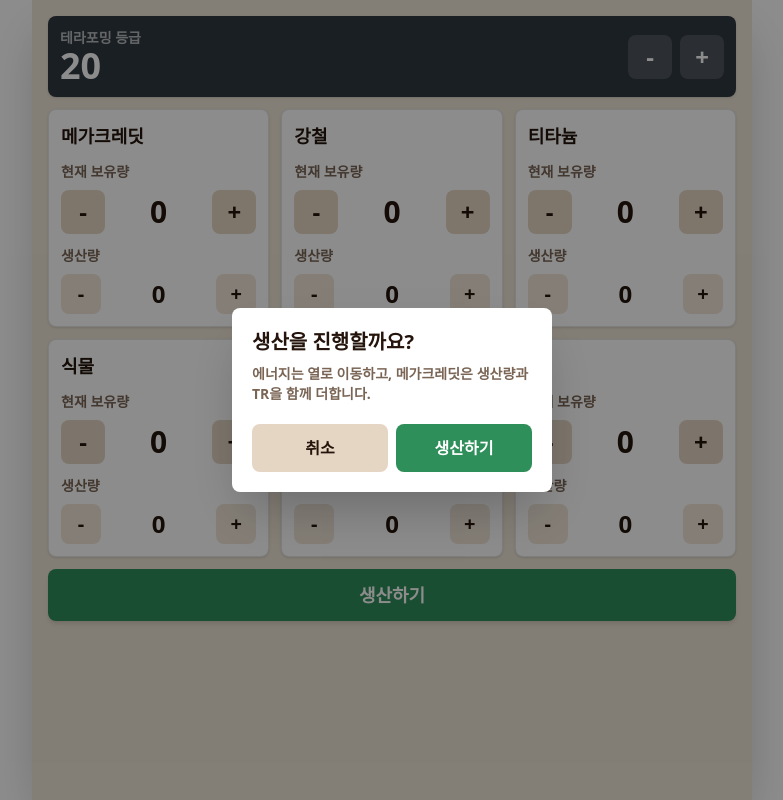
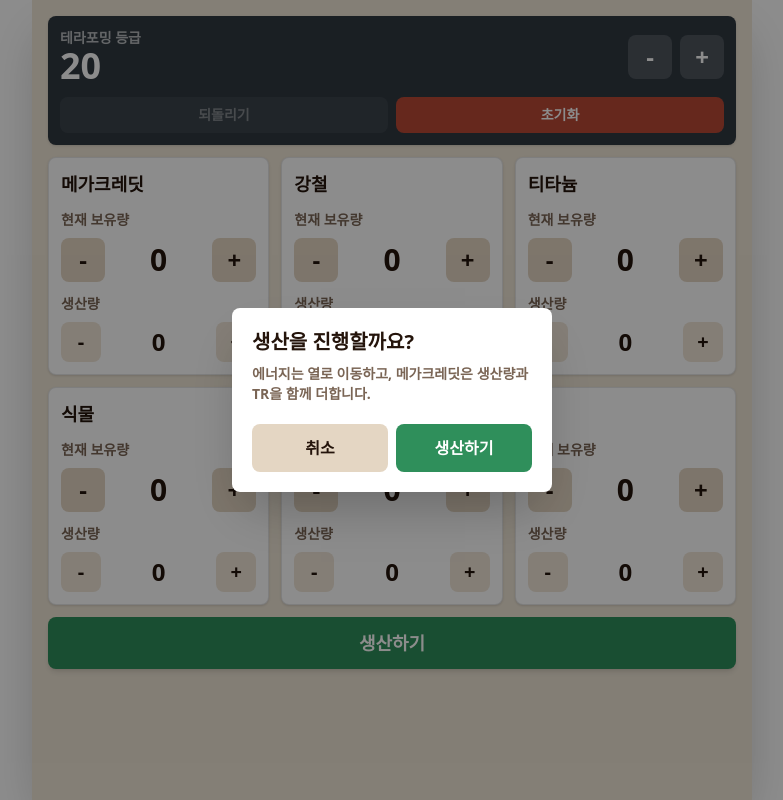
Before and after one commit to jungsmins/board-tools, a Next.js app: page /terraforming-mars in a window 1280 px wide. Both pictures are taken after a click on the button "생산하기". Shown: the whole page, without its empty margins (248-1031 px from the left). Built offline with nearby package versions, Linux system fonts and the light colour scheme.

Commit message:
feat: 되돌리기, 초기화 기능 추가 및 페이지를 ResourceCard, TopStatusPanel, ConfirmDialog 컴포넌트로 분리

```diff
--- a/src/app/terraforming-mars/page.tsx
+++ b/src/app/terraforming-mars/page.tsx
@@ -2,146 +2,86 @@
 
 import { useState } from 'react';
 
+import ConfirmDialog from '@/components/terraforming-mars/ConfirmDialog';
+import ResourceCard from '@/components/terraforming-mars/ResourceCard';
+import TopStatusPanel from '@/components/terraforming-mars/TopStatusPanel';
 import { TERRAFORMING_MARS_RESOURCE_TYPES } from '@/constants/terraformingMars';
 import { useTerraformingMarsStore } from '@/stores/terraformingMars';
 
+type DialogType = 'production' | 'reset' | null;
+
 export default function TerraformingMarsPage() {
-  const [isProductionDialogOpen, setIsProductionDialogOpen] = useState(false);
+  const [dialogType, setDialogType] = useState<DialogType>(null);
   const {
     resources,
     tr,
+    history,
     adjustAmount,
     adjustProduction,
     adjustTR,
     runProduction,
+    undo,
+    resetAll,
   } = useTerraformingMarsStore();
 
   return (
     <main className='min-h-dvh bg-white text-[#24140b]'>
       <div className='mx-auto min-h-dvh w-full max-w-[430px] bg-[#efe6d6] p-4 shadow-2xl landscape:max-w-[720px]'>
-        <section className='mb-4 rounded-lg bg-[#2f3840] p-4 text-white shadow-sm landscape:mb-3 landscape:p-3'>
-          <div className='flex items-center justify-between gap-3'>
-            <div>
-              <p className='text-sm font-bold text-white/65'>테라포밍 등급</p>
-              <strong className='text-5xl font-black leading-none landscape:text-4xl'>
-                {tr}
-              </strong>
-            </div>
-            <div className='flex items-center gap-2'>
-              <button
-                className='flex h-11 w-11 items-center justify-center rounded-lg bg-white/15 text-2xl font-bold text-white'
-                onClick={() => adjustTR(-1)}
-              >
-                -
-              </button>
-              <button
-                className='flex h-11 w-11 items-center justify-center rounded-lg bg-white/15 text-2xl font-bold text-white'
-                onClick={() => adjustTR(1)}
-              >
-                +
-              </button>
-            </div>
-          </div>
-        </section>
+        <TopStatusPanel
+          tr={tr}
+          canUndo={history.length > 0}
+          onTRChange={adjustTR}
+          onUndo={undo}
+          onReset={() => setDialogType('reset')}
+        />
 
         <section className='grid grid-cols-2 gap-3 landscape:grid-cols-3'>
           {TERRAFORMING_MARS_RESOURCE_TYPES.map((type) => {
             const resource = resources[type];
 
             return (
-              <article
+              <ResourceCard
                 key={resource.type}
-                className='rounded-lg border border-black/10 bg-white p-4 shadow-sm landscape:p-3'
-              >
-                <h1 className='mb-4 text-xl font-bold landscape:mb-3 landscape:text-lg'>
-                  {resource.name}
-                </h1>
-
-                <div className='mb-4 landscape:mb-3'>
-                  <p className='mb-2 text-sm font-bold text-[#7a6555]'>
-                    현재 보유량
-                  </p>
-                  <div className='flex items-center justify-between gap-2'>
-                    <button
-                      className='flex h-11 w-11 items-center justify-center rounded-lg bg-[#e4d6c3] text-2xl font-bold'
-                      onClick={() => adjustAmount(resource.type, -1)}
-                    >
-                      -
-                    </button>
-                    <strong className='text-4xl font-black leading-none landscape:text-3xl'>
-                      {resource.amount}
-                    </strong>
-                    <button
-                      className='flex h-11 w-11 items-center justify-center rounded-lg bg-[#e4d6c3] text-2xl font-bold'
-                      onClick={() => adjustAmount(resource.type, 1)}
-                    >
-                      +
-                    </button>
-                  </div>
-                </div>
-
-                <div>
-                  <p className='mb-2 text-sm font-bold text-[#7a6555]'>
-                    생산량
-                  </p>
-                  <div className='flex items-center justify-between gap-2'>
-                    <button
-                      className='flex h-10 w-10 items-center justify-center rounded-lg bg-[#f0e6d8] text-xl font-bold'
-                      onClick={() => adjustProduction(resource.type, -1)}
-                    >
-                      -
-                    </button>
-                    <strong className='text-3xl font-black leading-none landscape:text-2xl'>
-                      {resource.production}
-                    </strong>
-                    <button
-                      className='flex h-10 w-10 items-center justify-center rounded-lg bg-[#f0e6d8] text-xl font-bold'
-                      onClick={() => adjustProduction(resource.type, 1)}
-                    >
-                      +
-                    </button>
-                  </div>
-                </div>
-              </article>
+                resource={resource}
+                onAmountChange={adjustAmount}
+                onProductionChange={adjustProduction}
+              />
             );
           })}
         </section>
 
         <button
           className='mt-4 flex w-full items-center justify-center rounded-lg bg-[#2f8f5b] px-4 py-4 text-lg font-bold text-white shadow-md landscape:mt-3 landscape:py-3'
-          onClick={() => setIsProductionDialogOpen(true)}
+          onClick={() => setDialogType('production')}
         >
           생산하기
         </button>
       </div>
 
-      {isProductionDialogOpen && (
-        <div className='fixed inset-0 flex items-center justify-center bg-black/45 p-4'>
-          <section className='w-full max-w-[320px] rounded-lg bg-white p-5 shadow-2xl'>
-            <h2 className='mb-2 text-xl font-bold'>생산을 진행할까요?</h2>
-            <p className='mb-5 text-sm font-bold text-[#7a6555]'>
-              에너지는 열로 이동하고, 메가크레딧은 생산량과 TR을 함께
-              더합니다.
-            </p>
-            <div className='grid grid-cols-2 gap-2'>
-              <button
-                className='flex items-center justify-center rounded-lg bg-[#e4d6c3] px-4 py-3 font-bold'
-                onClick={() => setIsProductionDialogOpen(false)}
-              >
-                취소
-              </button>
-              <button
-                className='flex items-center justify-center rounded-lg bg-[#2f8f5b] px-4 py-3 font-bold text-white'
-                onClick={() => {
-                  runProduction();
-                  setIsProductionDialogOpen(false);
-                }}
-              >
-                생산하기
-              </button>
-            </div>
-          </section>
-        </div>
+      {dialogType === 'production' && (
+        <ConfirmDialog
+          title='생산을 진행할까요?'
+          description='에너지는 열로 이동하고, 메가크레딧은 생산량과 TR을 함께 더합니다.'
+          confirmLabel='생산하기'
+          onCancel={() => setDialogType(null)}
+          onConfirm={() => {
+            runProduction();
+            setDialogType(null);
+          }}
+        />
+      )}
+
+      {dialogType === 'reset' && (
+        <ConfirmDialog
+          title='초기화할까요?'
+          description='현재 자원, 생산량, TR, 되돌리기 기록이 모두 처음 상태로 돌아갑니다.'
+          confirmLabel='초기화'
+          onCancel={() => setDialogType(null)}
+          onConfirm={() => {
+            resetAll();
+            setDialogType(null);
+          }}
+        />
       )}
     </main>
   );
--- /dev/null
+++ b/src/components/terraforming-mars/ConfirmDialog.tsx
@@ -0,0 +1,40 @@
+type ConfirmDialogProps = {
+  title: string;
+  description: string;
+  confirmLabel: string;
+  onCancel: () => void;
+  onConfirm: () => void;
+};
+
+export default function ConfirmDialog({
+  title,
+  description,
+  confirmLabel,
+  onCancel,
+  onConfirm,
+}: ConfirmDialogProps) {
+  return (
+    <div className='fixed inset-0 flex items-center justify-center bg-black/45 p-4'>
+      <section className='w-full max-w-[320px] rounded-lg bg-white p-5 shadow-2xl'>
+        <h2 className='mb-2 text-xl font-bold'>{title}</h2>
+        <p className='mb-5 text-sm font-bold text-[#7a6555]'>
+          {description}
+        </p>
+        <div className='grid grid-cols-2 gap-2'>
+          <button
+            className='flex items-center justify-center rounded-lg bg-[#e4d6c3] px-4 py-3 font-bold'
+            onClick={onCancel}
+          >
+            취소
+          </button>
+          <button
+            className='flex items-center justify-center rounded-lg bg-[#2f8f5b] px-4 py-3 font-bold text-white'
+            onClick={onConfirm}
+          >
+            {confirmLabel}
+          </button>
+        </div>
+      </section>
+    </div>
+  );
+}
--- /dev/null
+++ b/src/components/terraforming-mars/ResourceCard.tsx
@@ -0,0 +1,69 @@
+import type {
+  TerraformingMarsResource,
+  TerraformingMarsResourceType,
+} from '@/types/terraformingMars';
+
+type ResourceCardProps = {
+  resource: TerraformingMarsResource;
+  onAmountChange: (type: TerraformingMarsResourceType, delta: number) => void;
+  onProductionChange: (
+    type: TerraformingMarsResourceType,
+    delta: number,
+  ) => void;
+};
+
+export default function ResourceCard({
+  resource,
+  onAmountChange,
+  onProductionChange,
+}: ResourceCardProps) {
+  return (
+    <article className='rounded-lg border border-black/10 bg-white p-4 shadow-sm landscape:p-3'>
+      <h1 className='mb-4 text-xl font-bold landscape:mb-3 landscape:text-lg'>
+        {resource.name}
+      </h1>
+
+      <div className='mb-4 landscape:mb-3'>
+        <p className='mb-2 text-sm font-bold text-[#7a6555]'>현재 보유량</p>
+        <div className='flex items-center justify-between gap-2'>
+          <button
+            className='flex h-11 w-11 items-center justify-center rounded-lg bg-[#e4d6c3] text-2xl font-bold'
+            onClick={() => onAmountChange(resource.type, -1)}
+          >
+            -
+          </button>
+          <strong className='text-4xl font-black leading-none landscape:text-3xl'>
+            {resource.amount}
+          </strong>
+          <button
+            className='flex h-11 w-11 items-center justify-center rounded-lg bg-[#e4d6c3] text-2xl font-bold'
+            onClick={() => onAmountChange(resource.type, 1)}
+          >
+            +
+          </button>
+        </div>
+      </div>
+
+      <div>
+        <p className='mb-2 text-sm font-bold text-[#7a6555]'>생산량</p>
+        <div className='flex items-center justify-between gap-2'>
+          <button
+            className='flex h-10 w-10 items-center justify-center rounded-lg bg-[#f0e6d8] text-xl font-bold'
+            onClick={() => onProductionChange(resource.type, -1)}
+          >
+            -
+          </button>
+          <strong className='text-3xl font-black leading-none landscape:text-2xl'>
+            {resource.production}
+          </strong>
+          <button
+            className='flex h-10 w-10 items-center justify-center rounded-lg bg-[#f0e6d8] text-xl font-bold'
+            onClick={() => onProductionChange(resource.type, 1)}
+          >
+            +
+          </button>
+        </div>
+      </div>
+    </article>
+  );
+}
--- /dev/null
+++ b/src/components/terraforming-mars/TopStatusPanel.tsx
@@ -0,0 +1,58 @@
+type TopStatusPanelProps = {
+  tr: number;
+  canUndo: boolean;
+  onTRChange: (delta: number) => void;
+  onUndo: () => void;
+  onReset: () => void;
+};
+
+export default function TopStatusPanel({
+  tr,
+  canUndo,
+  onTRChange,
+  onUndo,
+  onReset,
+}: TopStatusPanelProps) {
+  return (
+    <section className='mb-4 rounded-lg bg-[#2f3840] p-4 text-white shadow-sm landscape:mb-3 landscape:p-3'>
+      <div className='flex items-center justify-between gap-3'>
+        <div>
+          <p className='text-sm font-bold text-white/65'>테라포밍 등급</p>
+          <strong className='text-5xl font-black leading-none landscape:text-4xl'>
+            {tr}
+          </strong>
+        </div>
+        <div className='flex items-center gap-2'>
+          <button
+            className='flex h-11 w-11 items-center justify-center rounded-lg bg-white/15 text-2xl font-bold text-white'
+            onClick={() => onTRChange(-1)}
+          >
+            -
+          </button>
+          <button
+            className='flex h-11 w-11 items-center justify-center rounded-lg bg-white/15 text-2xl font-bold text-white'
+            onClick={() => onTRChange(1)}
+          >
+            +
+          </button>
+        </div>
+      </div>
+
+      <div className='mt-3 grid grid-cols-2 gap-2'>
+        <button
+          className='flex items-center justify-center rounded-lg bg-white/15 px-3 py-2 text-sm font-bold text-white disabled:cursor-not-allowed disabled:opacity-40'
+          disabled={!canUndo}
+          onClick={onUndo}
+        >
+          되돌리기
+        </button>
+        <button
+          className='flex items-center justify-center rounded-lg bg-[#b94835] px-3 py-2 text-sm font-bold text-white'
+          onClick={onReset}
+        >
+          초기화
+        </button>
+      </div>
+    </section>
+  );
+}
--- a/src/stores/terraformingMars.ts
+++ b/src/stores/terraformingMars.ts
@@ -11,14 +11,33 @@ import {
 } from '@/lib/terraformingMars';
 import type {
   TerraformingMarsPersistedState,
+  TerraformingMarsSnapshot,
   TerraformingMarsStore,
 } from '@/types/terraformingMars';
+
+const HISTORY_LIMIT = 30;
+
+function createSnapshot(state: TerraformingMarsStore): TerraformingMarsSnapshot {
+  return {
+    resources: structuredClone(state.resources),
+    tr: state.tr,
+    timestamp: Date.now(),
+  };
+}
+
+function appendSnapshot(
+  history: TerraformingMarsSnapshot[],
+  snapshot: TerraformingMarsSnapshot,
+) {
+  return [...history, snapshot].slice(-HISTORY_LIMIT);
+}
 
 export const useTerraformingMarsStore = create<TerraformingMarsStore>()(
   persist(
     (set) => ({
       resources: createInitialTerraformingMarsResources(),
       tr: INITIAL_TERRAFORMING_MARS_TR,
+      history: [],
 
       adjustAmount: (type, delta) =>
         set((state) => {
@@ -32,6 +51,7 @@ export const useTerraformingMarsStore = create<TerraformingMarsStore>()(
                 amount: getNextResourceAmount(resource.amount, delta),
               },
             },
+            history: appendSnapshot(state.history, createSnapshot(state)),
           };
         }),
 
@@ -51,23 +71,39 @@ export const useTerraformingMarsStore = create<TerraformingMarsStore>()(
                 ),
               },
             },
+            history: appendSnapshot(state.history, createSnapshot(state)),
           };
         }),
 
       adjustTR: (delta) =>
         set((state) => ({
           tr: getNextTR(state.tr, delta),
+          history: appendSnapshot(state.history, createSnapshot(state)),
         })),
 
       runProduction: () =>
         set((state) => ({
           resources: produceResources(state.resources, state.tr),
+          history: appendSnapshot(state.history, createSnapshot(state)),
         })),
+
+      undo: () =>
+        set((state) => {
+          const snapshot = state.history[state.history.length - 1];
+          if (!snapshot) return state;
+
+          return {
+            resources: snapshot.resources,
+            tr: snapshot.tr,
+            history: state.history.slice(0, -1),
+          };
+        }),
 
       resetAll: () =>
         set({
           resources: createInitialTerraformingMarsResources(),
           tr: INITIAL_TERRAFORMING_MARS_TR,
+          history: [],
         }),
     }),
     {
@@ -75,6 +111,7 @@ export const useTerraformingMarsStore = create<TerraformingMarsStore>()(
       partialize: (state): TerraformingMarsPersistedState => ({
         resources: state.resources,
         tr: state.tr,
+        history: state.history,
       }),
     },
   ),
```
Also changed, not shown: src/types/terraformingMars.ts (+9 -0 lines).
